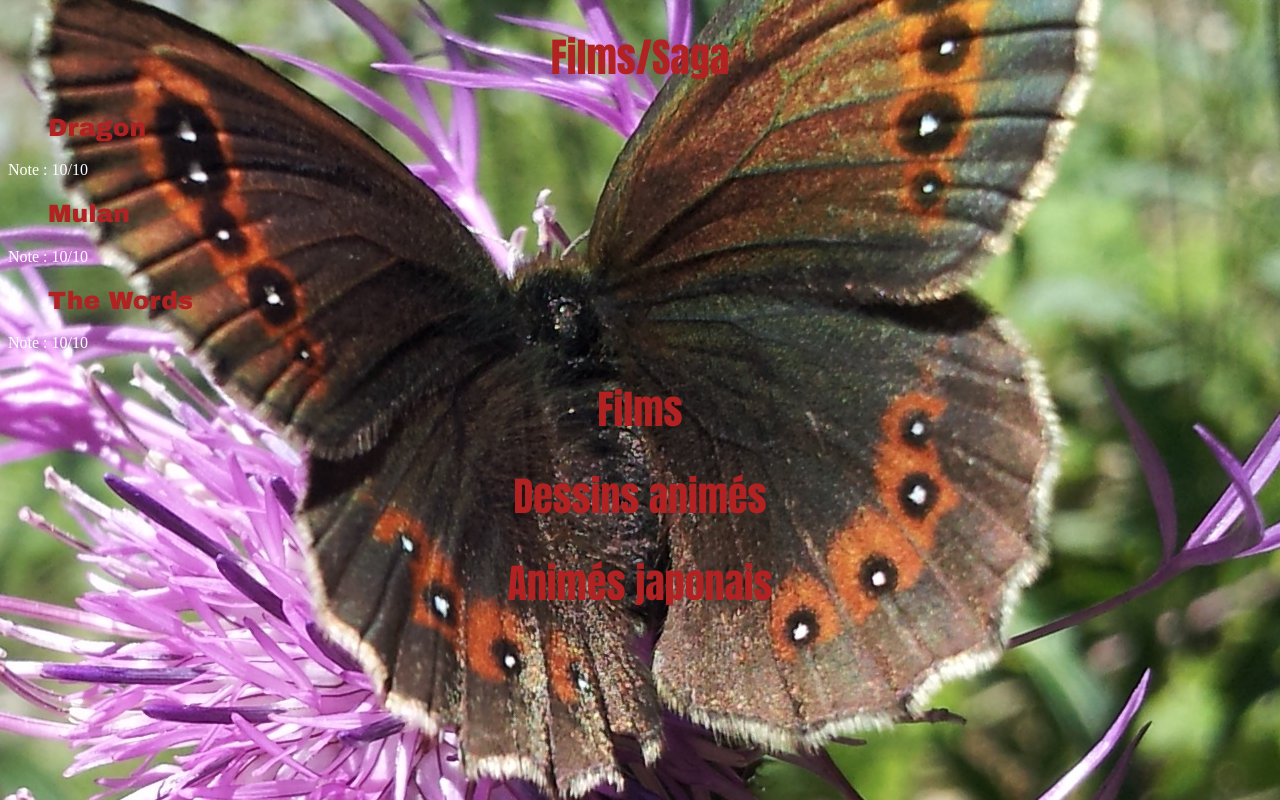
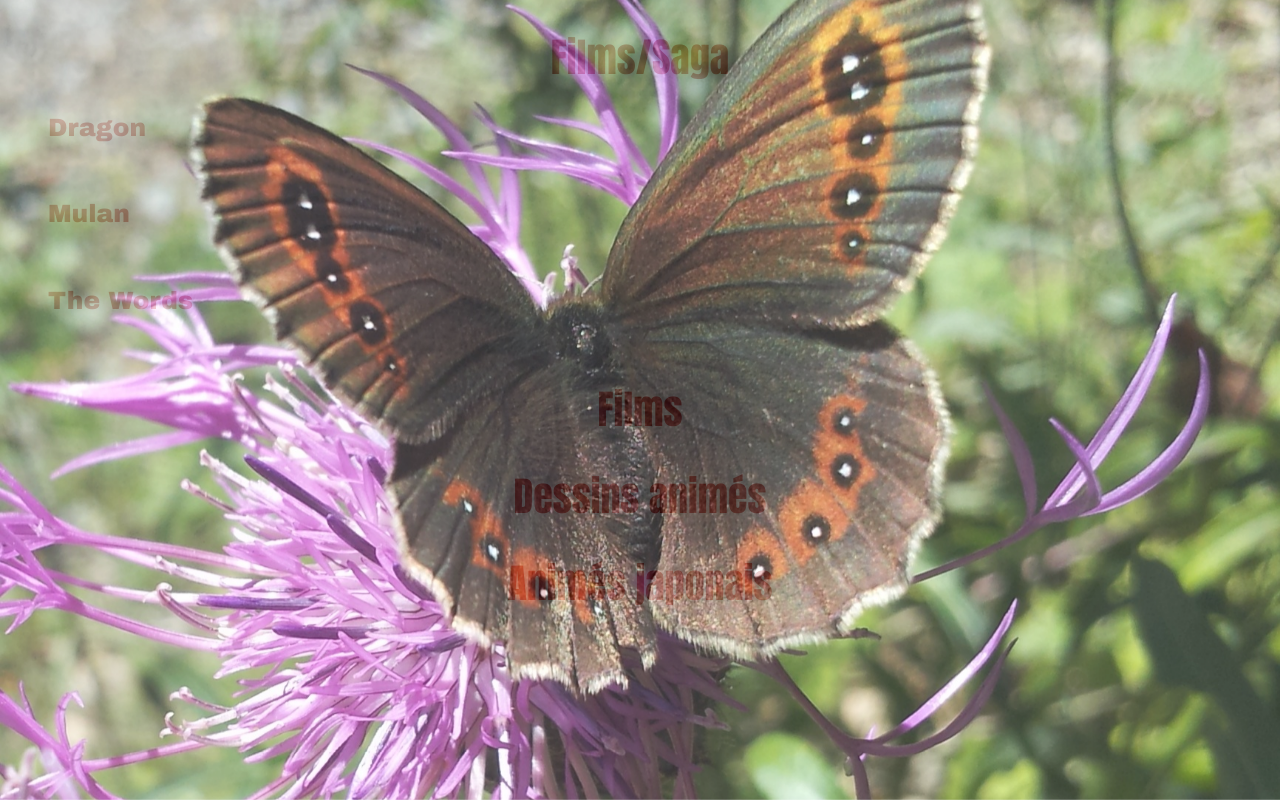
Before and after one commit to Em3line/Liste_films, a Flask app: page / in a window 1280 px wide. Run offline with Flask 2, Linux system fonts and the light colour scheme.

Commit message:
Tests to change background

```diff
--- a/liste_films/static/style.css
+++ b/liste_films/static/style.css
@@ -1,12 +1,7 @@
+
 body
 {
-	background-color: black;
 	color : white;
-	background-image: url("20180815_110738.jpg");
-	background-repeat: no-repeat ; /*pas de répition de l'image*/
-	background-attachment: fixed ;
-    background-position: center center ;
-}
 }
 p
 {
@@ -48,3 +43,19 @@
 	font-size: 14px;
 	font-family: Verdana,sans-serif;
 }
+
+.img_background {
+	content: ' ';
+	display: block;
+	position: absolute;
+	left: 0;
+	top: 0;
+	width: 100%;
+	height: 100%;
+	opacity: 0.8;
+	background-image: url("20180815_110738.jpg");
+	background-repeat: no-repeat;
+	background-position: center center;
+	background-attachment: fixed ;
+	background-size: cover;
+}
--- a/liste_films/templates/base.html
+++ b/liste_films/templates/base.html
@@ -7,6 +7,9 @@
   <link href="{{ url_for('static', filename='style.css') }}" rel="stylesheet">
 </head>
 
+<header></header>
+<div class = img_background> </div>
+
 <body>
 {% block request %}{% endblock %}
 {% block index %}{% endblock %}
```
